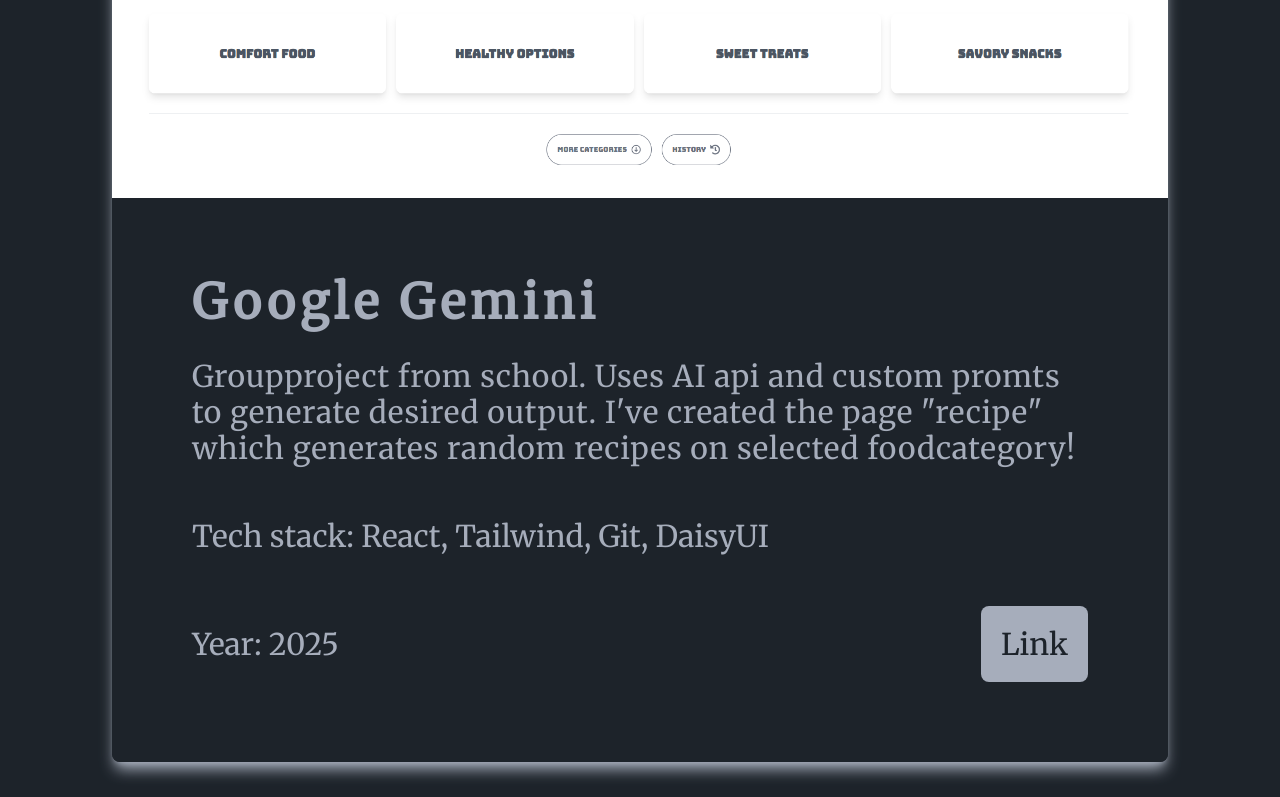
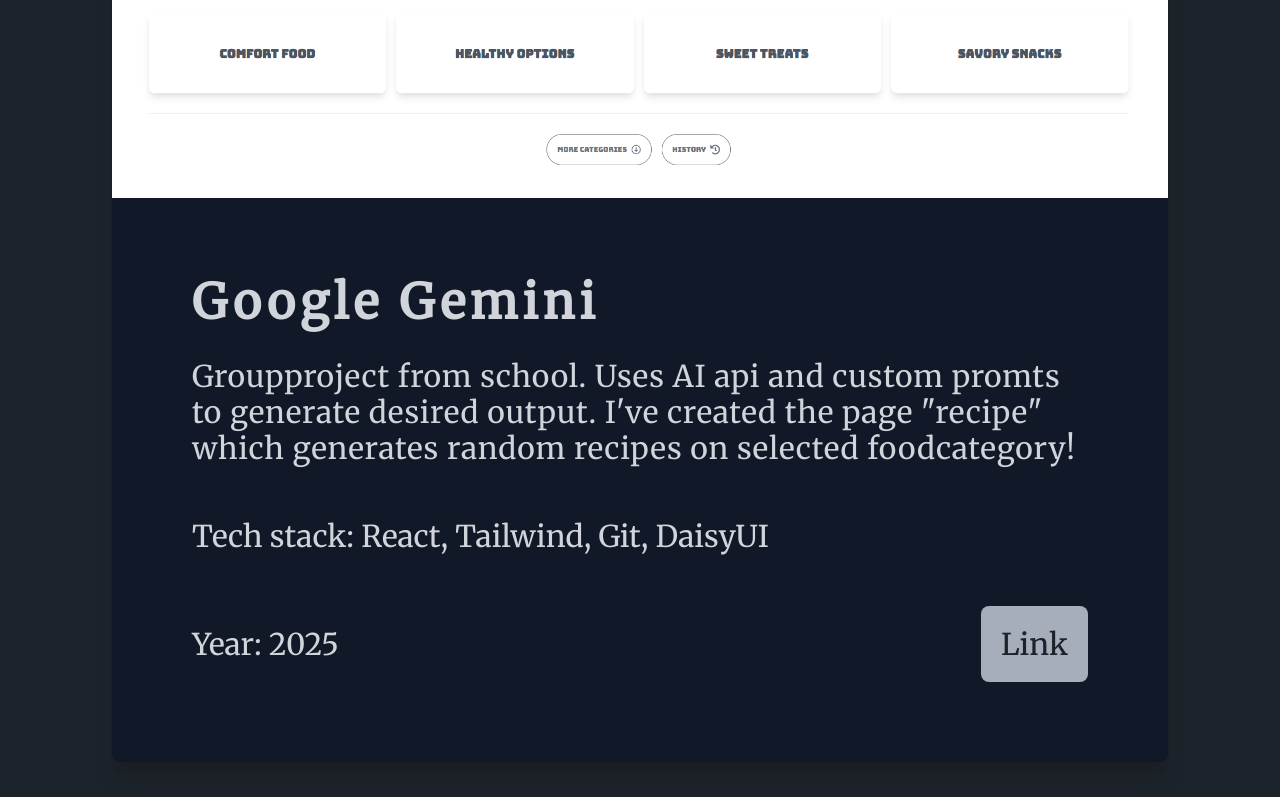
Before and after one commit to Hampus2001/v.6_workshop.portfolio, a Next.js app: page / in a window 1280 px wide. Shown: the part 2000-2797 px from the top of the page. Built offline with nearby package versions, Linux system fonts and the light colour scheme.

Commit message:
Finally fixed the issue with styling

```diff
--- a/src/components/Card.js
+++ b/src/components/Card.js
@@ -1,16 +1,23 @@
 import { MyPortfolioContext } from "@/contexts/PortfolioContext";
+import { HandleThemeContext } from "@/contexts/ThemeContext";
 import { useContext, useEffect, useState } from "react";
 
 export default function Card() {
   const { projects, setProjects } = useContext(MyPortfolioContext);
+  const { theme } = useContext(HandleThemeContext);
   const displayProjects = [];
+
+  const darkThemeCard =
+    "bg-gray-900 text-gray-300 shadow-xl rounded-lg dark:shadow-neutral-950";
+  const lightThemeCard =
+    "bg-neutral-300 text-base-content shadow-xl rounded-lg shadow-neutral-500";
 
   for (let i = 0; i < projects.length; i++) {
     displayProjects.push(
-      <div className="shadow-lg shadow-base rounded-lg shadow-neutral-content">
+      <div className={theme == "dark" ? darkThemeCard : lightThemeCard}>
         <img src={projects[i].image} className="h-auto w-auto rounded-t-lg" />
-        <div key={i} className="flex justify-center w-full text-base-content">
-          <div className="flex flex-col text-base-content bg-base-100 w-full gap-4 sm:gap-8 p-5 lg:p-20 rounded-b-lg">
+        <div key={i} className="flex justify-center w-full">
+          <div className="flex flex-col w-full gap-4 sm:gap-8 p-5 lg:p-20 rounded-b-lg">
             <h2 className="text-2xl lg:text-5xl font-bold tracking-widest">
               {projects[i].title}
             </h2>
--- a/src/components/Navbar.js
+++ b/src/components/Navbar.js
@@ -10,8 +10,13 @@
   const iconStyling =
     "text-xl sm:text-4xl hover:cursor-pointer hover:text-primary";
 
+  const darkThemeCard =
+    "font-bold text-md bg-gray-900 text-gray-300  flex justify-between items-center p-5 sm:p-6  lg:text-xl";
+  const lightThemeCard =
+    "font-bold text-md bg-neutral-300 text-base-content flex justify-between items-center p-5 sm:p-6  lg:text-xl";
+
   return (
-    <div className="font-bold text-md bg-base-300 flex justify-between items-center p-5 sm:p-6  lg:text-xl">
+    <div className={theme == "dark" ? darkThemeCard : lightThemeCard}>
       <div>
         <Link href="/">
           <FaHome className={iconStyling} />
--- a/src/pages/index.js
+++ b/src/pages/index.js
@@ -20,7 +20,6 @@
       >
         <div className="flex flex-col text-sm md:text-3xl 2xl:text-4xl xl:gap-5">
           <p>My Name is</p>
-          <p>Hejsan</p>
           <h1 className="text-2xl text-transparent bg-clip-text bg-gradient-to-r from-primary to-secondary font-bold mb-5 sm:text-4xl md:text-5xl 2xl:text-7xl">
             Hampus Söderlund
           </h1>
--- a/tailwind.config.mjs
+++ b/tailwind.config.mjs
@@ -1,5 +1,6 @@
 /** @type {import('tailwindcss').Config} */
 export default {
+  darkMode: "class",
   content: [
     "./src/pages/**/*.{js,ts,jsx,tsx,mdx}",
     "./src/components/**/*.{js,ts,jsx,tsx,mdx}",
```
Also changed, not shown: src/Components/Card.js (+10 -3 lines), src/Components/Navbar.js (+6 -1 lines).
